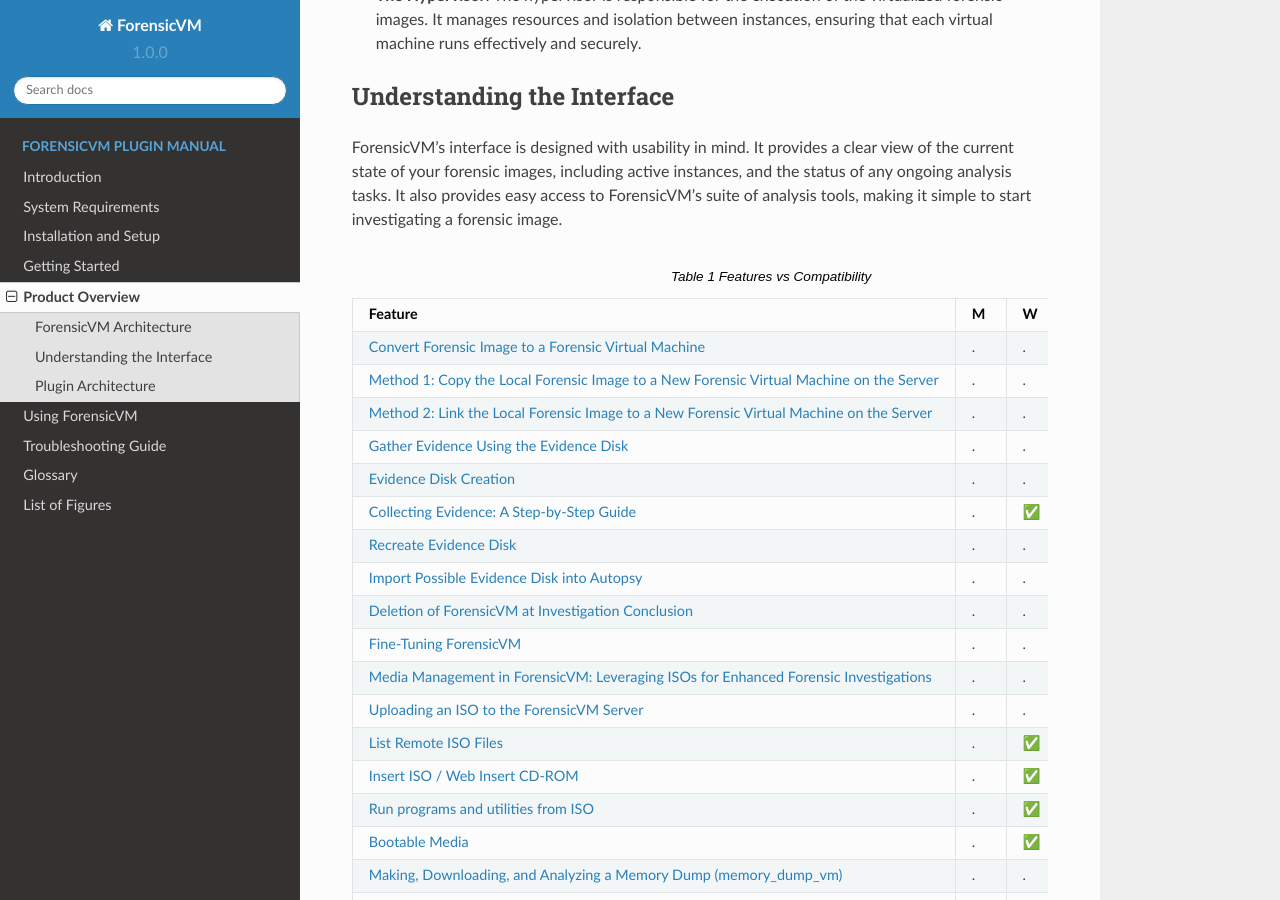
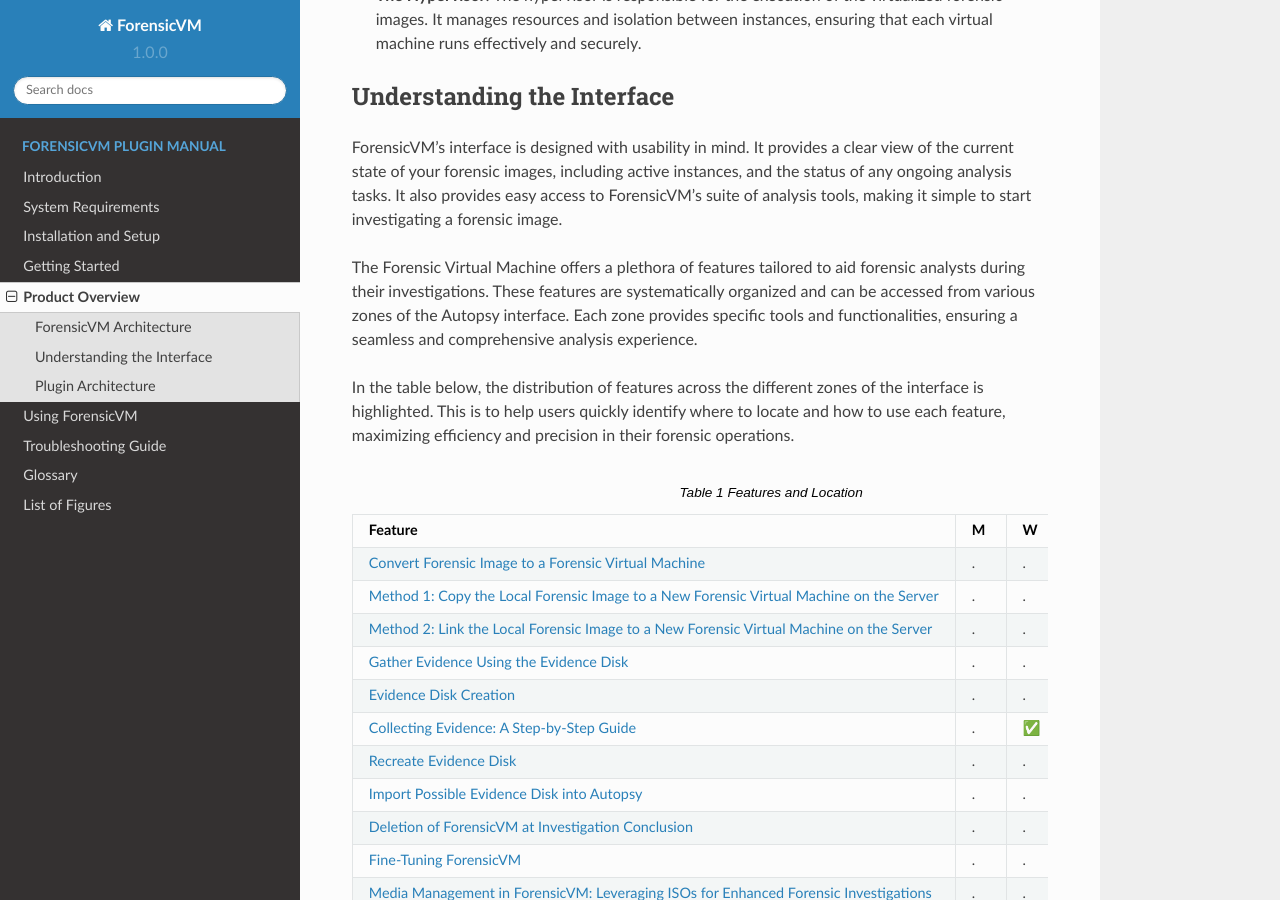
Before and after one commit to nunomourinho/forensicVmAutopsyUserManual, a Sphinx documentation site: the page built from docs/user/product_overview/product_overview.rst, in a window 1280 px wide and 900 px high, scrolled down 424 px. Built offline with Sphinx 7.4.7 and the Read the Docs theme 2.0.0, drawn with Linux system fonts in a browser that asks for light colours; pages that are not in the unit, such as notebooks, are missing from menus.

Commit message:
Update product_overview.rst

```diff
--- a/docs/user/product_overview/product_overview.rst
+++ b/docs/user/product_overview/product_overview.rst
@@ -18,8 +18,11 @@
 
 ForensicVM's interface is designed with usability in mind. It provides a clear view of the current state of your forensic images, including active instances, and the status of any ongoing analysis tasks. It also provides easy access to ForensicVM's suite of analysis tools, making it simple to start investigating a forensic image.
 
+The Forensic Virtual Machine offers a plethora of features tailored to aid forensic analysts during their investigations. These features are systematically organized and can be accessed from various zones of the Autopsy interface. Each zone provides specific tools and functionalities, ensuring a seamless and comprehensive analysis experience.
 
-.. list-table:: Features vs Compatibility
+In the table below, the distribution of features across the different zones of the interface is highlighted. This is to help users quickly identify where to locate and how to use each feature, maximizing efficiency and precision in their forensic operations.
+
+.. list-table:: Features and Location
    :widths: 40 5 5 5 5 5
    :header-rows: 1
 
```
